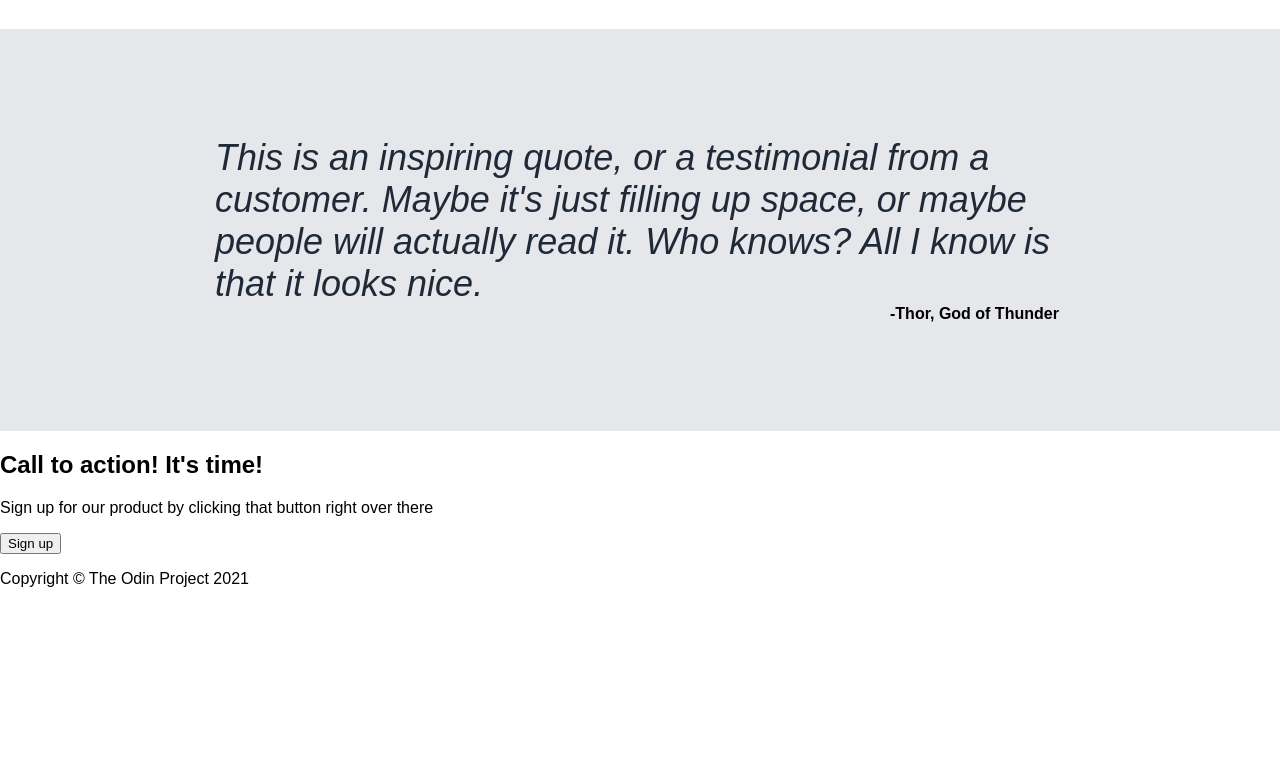
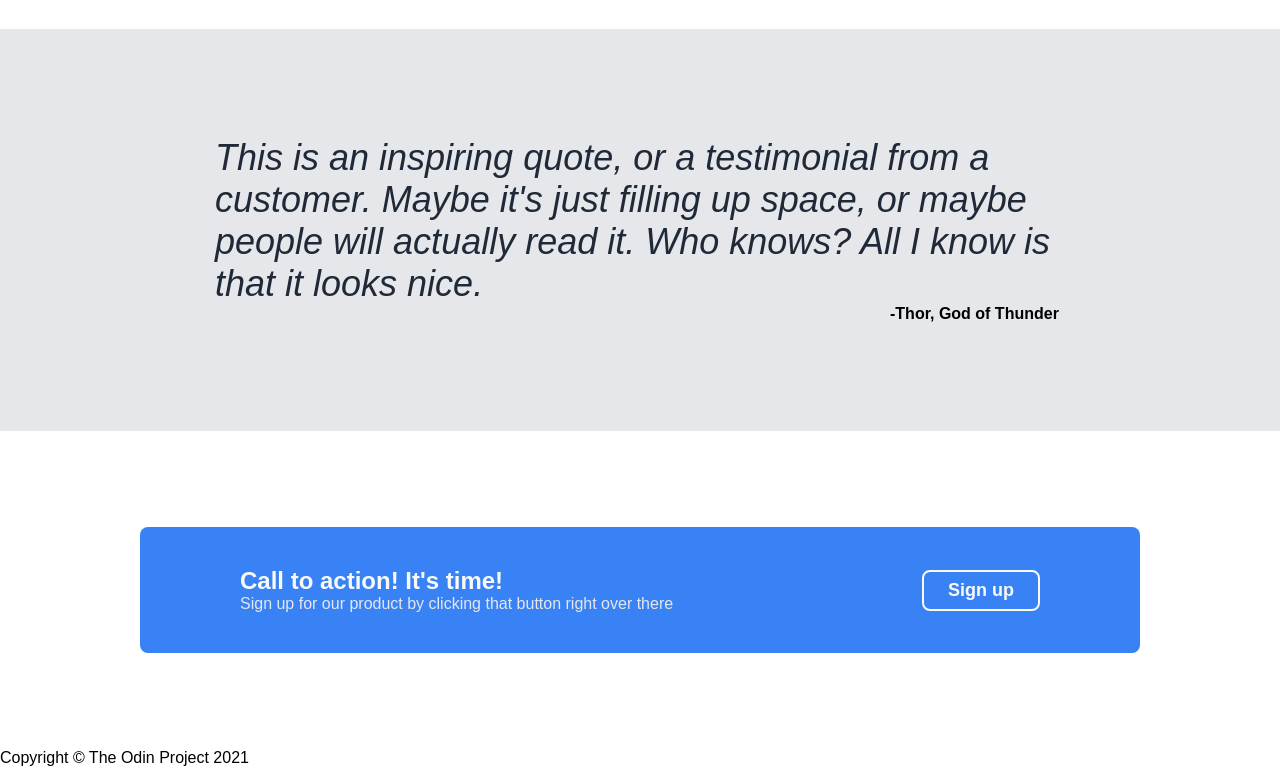
Before and after one commit to CardboardPL/odin-landing-page, a plain HTML site: page index.html in a window 1280 px wide. Shown: the part 958-1741 px from the top of the page. Before the commit the page ends 1562 px from the top, so only its background shows below. Drawn offline with Linux system fonts and the light colour scheme.

Commit message:
Added: styles for cta-section

```diff
--- a/styles/styles.css
+++ b/styles/styles.css
@@ -174,5 +174,42 @@ body {
 /* End of Quotes Section Styles */
 
 /* Start of CTA Section Styles */
+.cta-section {
+  display: flex;
+  justify-content: space-between;
+  align-items: center;
+  background-color: #3882F6;
+  width: 1000px;
+  padding: 40px 100px;
+  margin: 96px auto;
+  border-radius: 8px;
+}
 
+.cta-section h2, .cta-sign-up-button {
+  color: #F9FAF8;
+  font-weight: 700;
+  margin: 0;
+}
+
+.cta-section p {
+  color: #E5E7EB;
+  margin: 0;
+}
+
+.cta-sign-up-button {
+  font-size: 18px;
+  background-color: #3882F6;
+  padding: 8px 24px;
+  border: 2px solid #F9FAF8;
+  border-radius: 8px;
+  transition: opacity 0.15s;
+}
+
+.cta-sign-up-button:hover {
+  opacity: 0.75;
+}
+
+.cta-sign-up-button:active {
+  opacity: 0.5;
+}
 /* End of CTA Section Styles */
```
